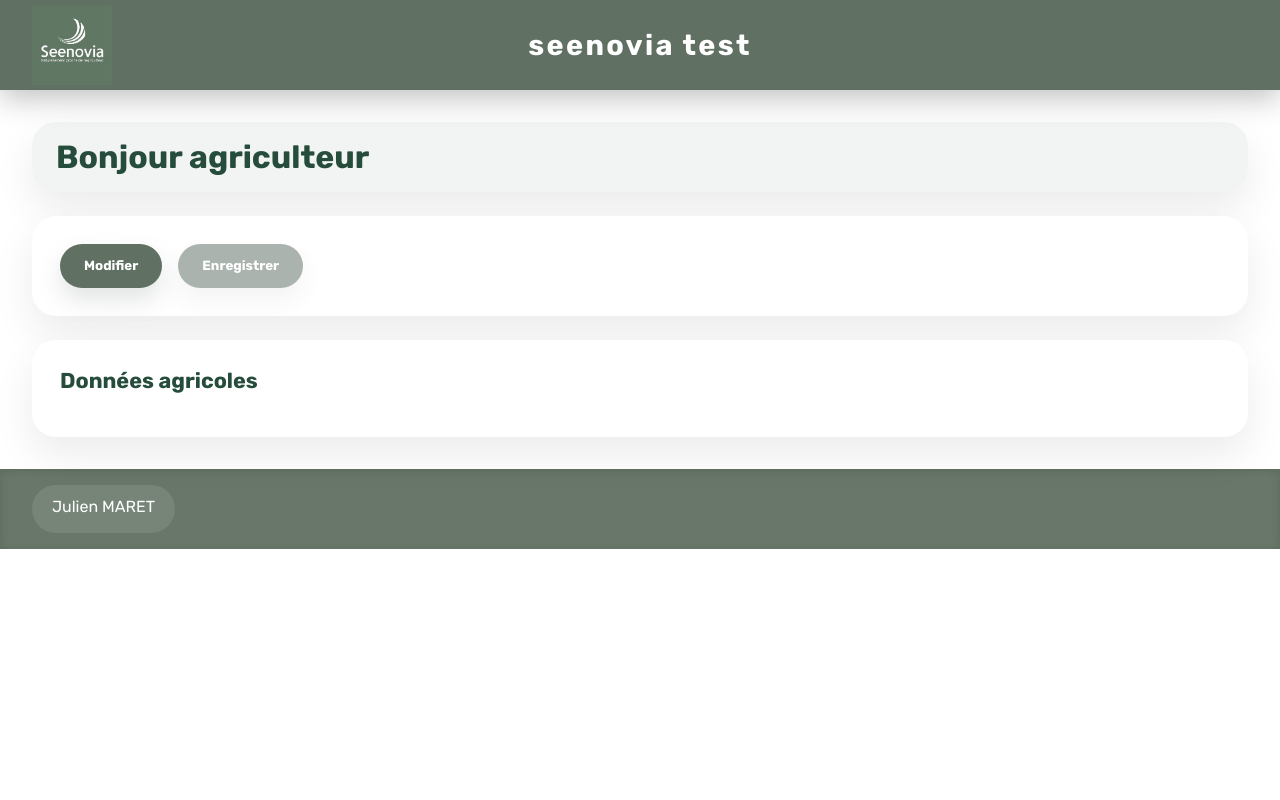
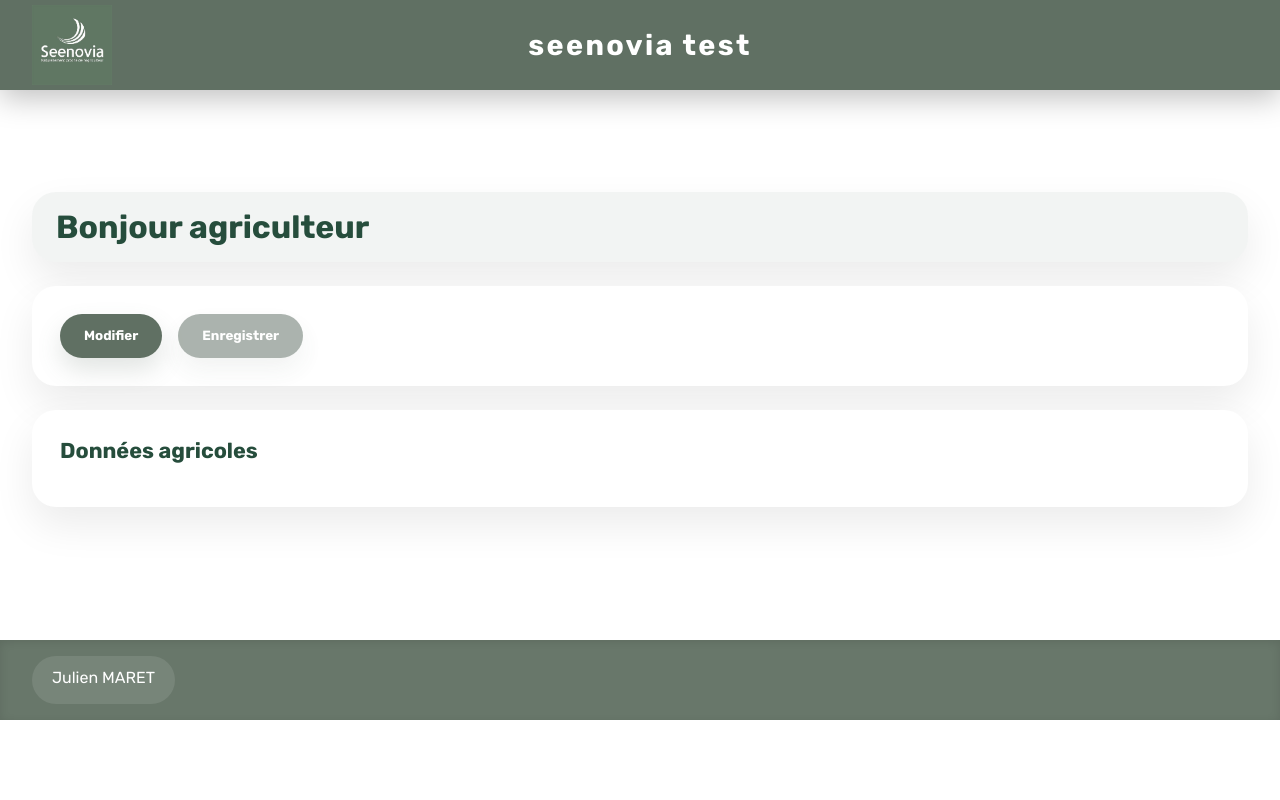
Before and after one commit to Ferolinder/seenovia_0, a PHP site: page /agri.php in a window 1280 px wide. Run offline with PHP 8.4, Linux system fonts and the light colour scheme.

Commit message:
Page agri

```diff
--- a/src/css/style.css
+++ b/src/css/style.css
@@ -341,3 +341,32 @@ footer div#footer a:hover {
     align-items: stretch;
   }
 }
+
+/* Layout split for Agri page: header 20% / content 60% / footer 20% */
+html, body {
+  height: 100%;
+}
+
+body.page-agri {
+  display: flex;
+  flex-direction: column;
+  min-height: 100vh;
+}
+
+body.page-agri header {
+  flex: 0 0 20vh;
+  max-height: 20vh;
+  overflow: hidden;
+}
+
+body.page-agri #agriPage {
+  flex: 0 0 60vh;
+  min-height: 60vh;
+  overflow: auto;
+}
+
+body.page-agri footer {
+  flex: 0 0 20vh;
+  max-height: 20vh;
+  overflow: hidden;
+}
--- a/src/js/agri.js
+++ b/src/js/agri.js
@@ -5,6 +5,8 @@ const saveRowsBtn = document.getElementById('saveRowsBtn');
 const feedbackBox = document.getElementById('agriFeedback');
 
 let editMode = false;
+let isLoading = false;
+const storageKey = (id) => `agri_data_user_${id}`;
 const visibleColumns = ['crop_nom', 'surface', 'engrais', 'phyto', 'A', 'B', 'C'];
 const columnLabels = {
     crop_nom: 'Culture',
@@ -25,7 +27,22 @@ if (saveRowsBtn) {
 }
 
 document.addEventListener('DOMContentLoaded', () => {
+    document.body.classList.add('page-agri');
     if (USER_ID) {
+        // render cached data immediately if available
+        try {
+            const cached = sessionStorage.getItem(storageKey(USER_ID));
+            if (cached) {
+                const parsed = JSON.parse(cached);
+                if (Array.isArray(parsed) && parsed.length > 0) {
+                    reactDataAgri(parsed);
+                }
+            }
+        } catch (e) {
+            console.warn('Erreur lecture cache agri', e);
+        }
+
+        // always refresh in background
         addAggriData(USER_ID);
     }
 });
@@ -60,6 +77,13 @@ function reactDataAgri(data) {
     }
 
     if (!Array.isArray(data) || data.length === 0) {
+        // If empty result, keep cached view (if any) instead of wiping the table during reload
+        const cached = USER_ID ? sessionStorage.getItem(storageKey(USER_ID)) : null;
+        if (cached) {
+            if (feedback) feedback.textContent = 'Aucune nouvelle donnée — affichage en cache.';
+            return;
+        }
+
         greeting.textContent = 'Bonjour agriculteur';
         table.innerHTML = '<tr><td>Aucune donnée disponible pour ce profil.</td></tr>';
         toggleEditButtons(false);
--- a/src/seenovia.php
+++ b/src/seenovia.php
@@ -10,7 +10,7 @@
   <meta charset="UTF-8">
   <meta name="viewport" content="width=device-width, initial-scale=1">
   <title>Accueil</title>
-  <link rel="icon" type="image/x-icon" href="image/logo.png">
+  <link rel="icon" type="image/x-icon" href="pictures/logo.png">
   <link href="css/style.css" rel="stylesheet">
 
   <script src="js/ajax.js" defer></script>
```
